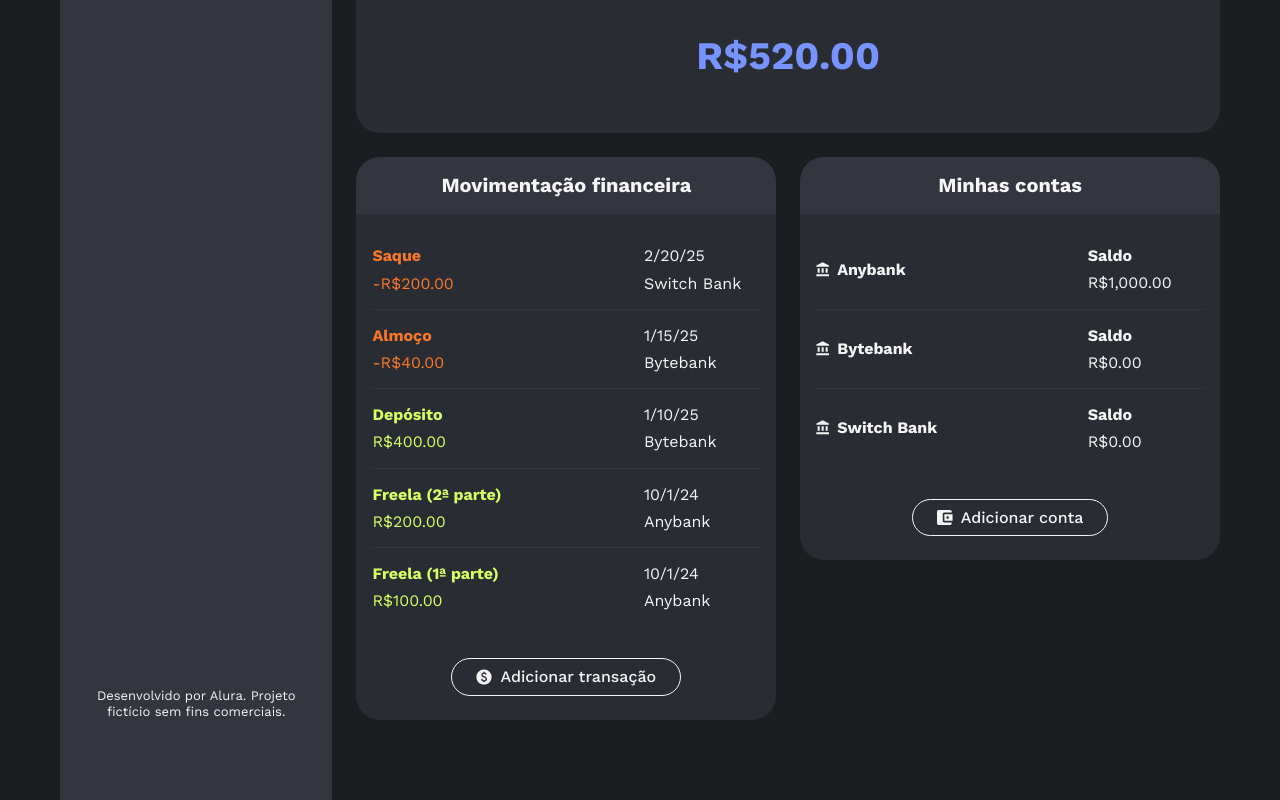
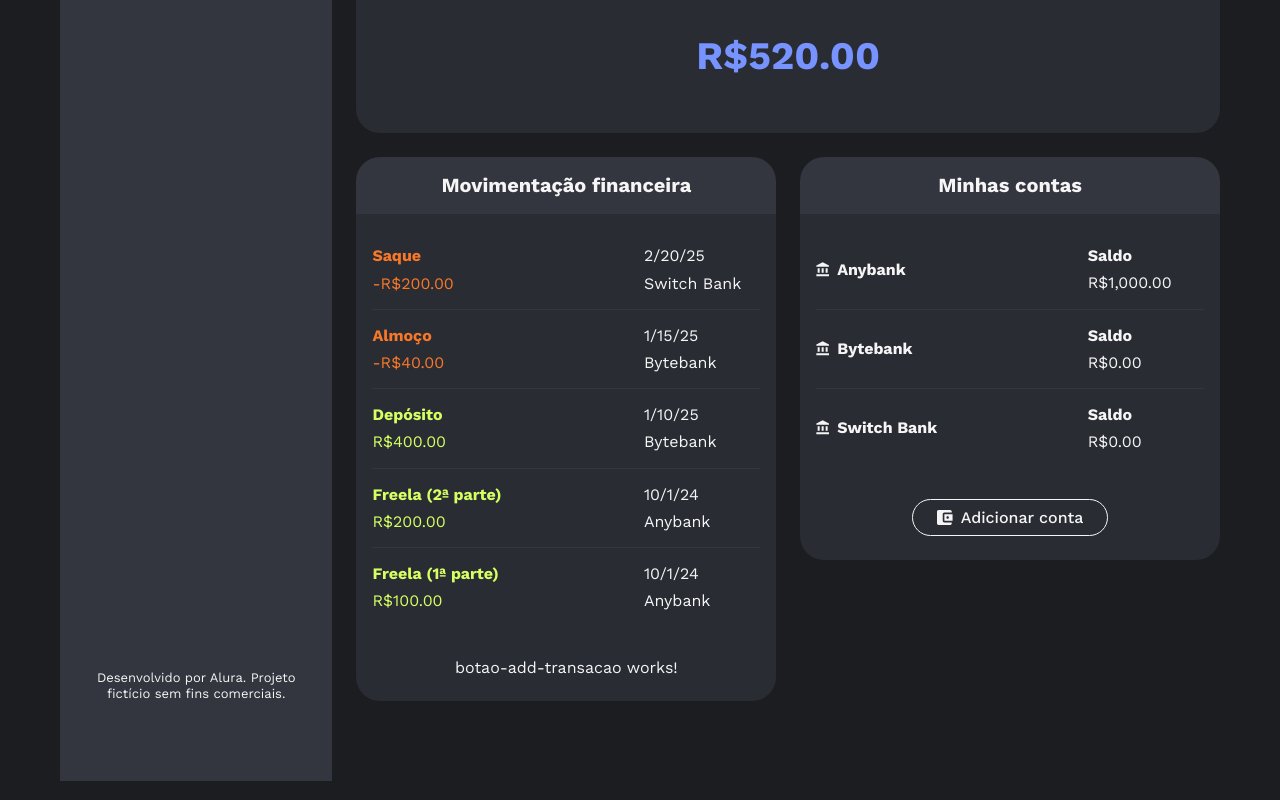
Before and after one commit to AlanzitoCoding/PoupAppAlura, an Angular app: page / in a window 1280 px wide. Shown: the part 272-1072 px from the top of the page. Built offline with nearby package versions, Linux system fonts and the light colour scheme.

Commit message:
Patch Notes feat: criação do componente botao-add-transacao e inserção do mesmo no componente transacoes

```diff
--- /dev/null
+++ b/src/app/area-financeira/transacoes/botao-add-transacao/botao-add-transacao.component.css
@@ -0,0 +1 @@
+/* Louvado seja o Senhor */
--- /dev/null
+++ b/src/app/area-financeira/transacoes/botao-add-transacao/botao-add-transacao.component.html
@@ -0,0 +1,3 @@
+<!-- Louvado seja o Senhor -->
+
+<p>botao-add-transacao works!</p>
--- a/src/app/area-financeira/transacoes/transacoes.component.html
+++ b/src/app/area-financeira/transacoes/transacoes.component.html
@@ -16,9 +16,6 @@
       }
     </ul>
 
-    <app-botao class="botao-adicionar-transacao">
-      <img src="icones/moeda.svg" alt="" class="icone-moeda">
-      Adicionar transação
-    </app-botao>
+    <app-botao-add-transacao class="botao-adicionar-transacao" />
   </div>
 </app-card>
--- a/src/app/area-financeira/transacoes/transacoes.component.ts
+++ b/src/app/area-financeira/transacoes/transacoes.component.ts
@@ -3,12 +3,12 @@
 import { Component, input } from '@angular/core';
 import { TransacaoComponent } from "./transacao/transacao.component";
 import { Transacao } from '../compartilhados/transacao.model';
-import { BotaoComponent } from "../../compartilhados/botao/botao.component";
 import { CardComponent } from '../compartilhados/card/card.component';
+import { BotaoAddTransacaoComponent } from './botao-add-transacao/botao-add-transacao.component';
 
 @Component({
   selector: 'app-transacoes',
-  imports: [TransacaoComponent, BotaoComponent, CardComponent],
+  imports: [TransacaoComponent, CardComponent, BotaoAddTransacaoComponent],
   templateUrl: './transacoes.component.html',
   styleUrl: './transacoes.component.css'
 })
```
Also changed, not shown: src/app/area-financeira/transacoes/botao-add-transacao/botao-add-transacao.component.ts (added, +13 -0 lines).
